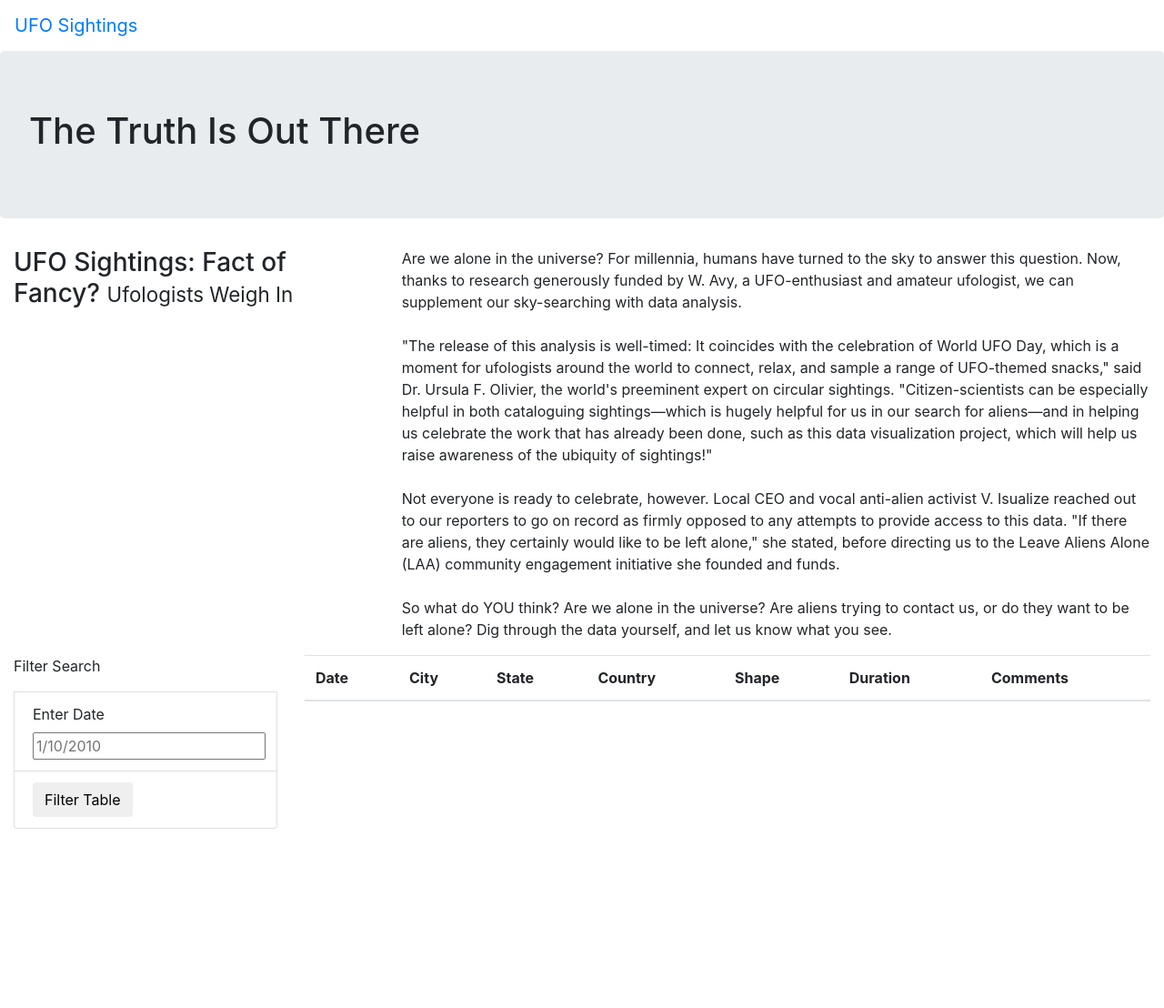
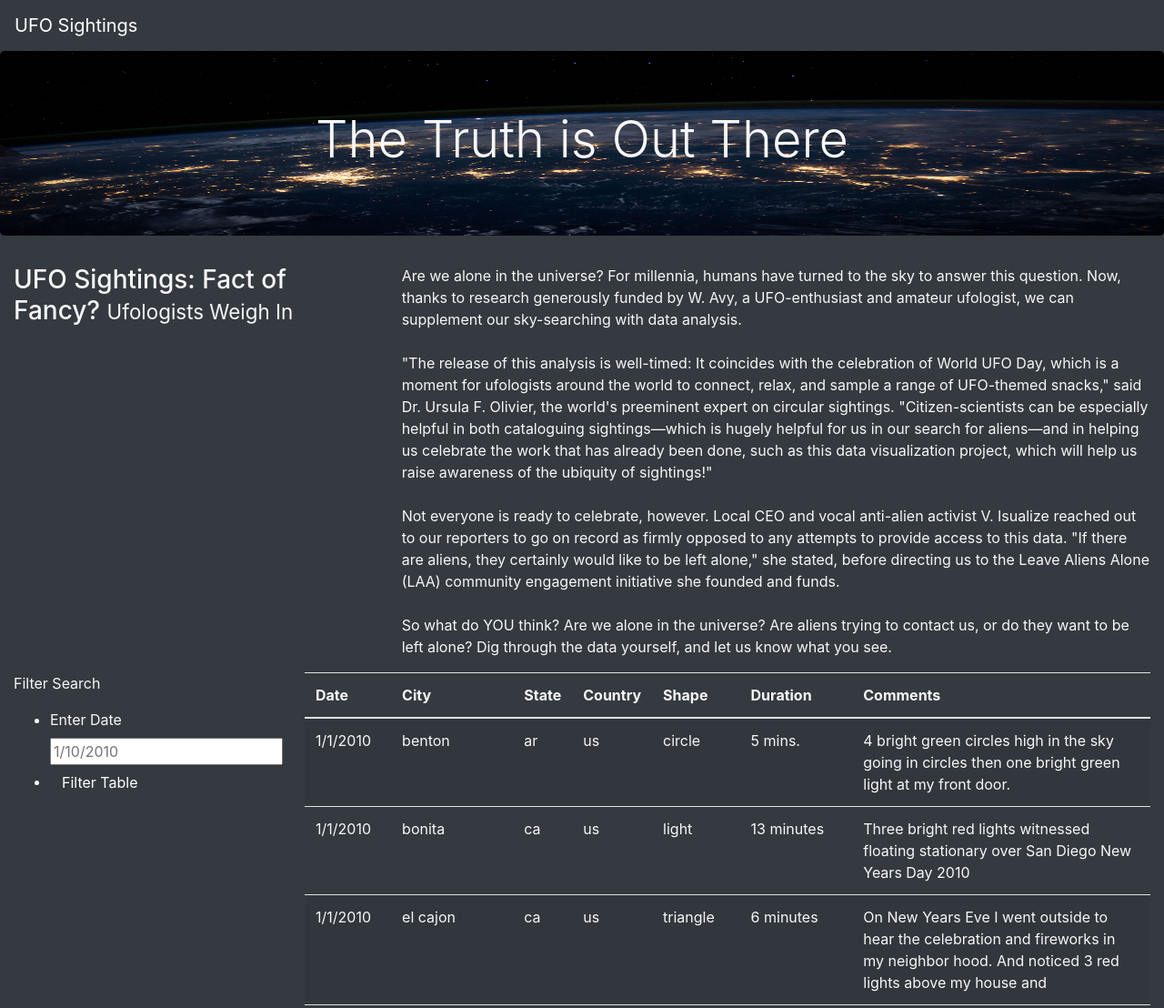
Before and after one commit to MuzX9p088KKe/UFO, a plain HTML site: page index.html in a window 1280 px wide. Shown: the top 1108 px of the page at 91% size. Before the commit the page ends 911 px from the top, so only its background shows below. Drawn offline with nearby package versions, Linux system fonts and the light colour scheme.

Commit message:
Changed the webpage style to dark and added image background

```diff
--- a/index.html
+++ b/index.html
@@ -13,14 +13,16 @@
     />
     <link rel="stylesheet" href="static/css/style.css">
 </head>
-<body>
+
+<body class="bg-dark">
+
     <div class="wrapper">
-        <nav class="navbar navbar-expand-lg">
+        <nav class="navbar navbar-dark bg-dark navbar-expand-lg">
             <a class="navbar-brand" href="index.html">UFO Sightings</a>
         </nav>
 
     <div class="jumbotron">
-        <h1>The Truth Is Out There</h1>
+        <h1 class="display-4">The Truth is Out There</h1>
     </div>
 
     <div class="container-fluid">
@@ -28,29 +30,32 @@
             <div class="col-md-4">
                 <h3>UFO Sightings: Fact of Fancy? <small>Ufologists Weigh In</small></h3>
             </div>
+
             <div class="col-md-8">
                 <p>
                   Are we alone in the universe? For millennia, humans have turned to the sky to answer this question. Now, thanks to research generously funded by W. Avy, a UFO-enthusiast and amateur ufologist, we can supplement our sky-searching with data analysis.<br><br>"The release of this analysis is well-timed: It coincides with the celebration of World UFO Day, which is a moment for ufologists around the world to connect, relax, and sample a range of UFO-themed snacks," said Dr. Ursula F. Olivier, the world's preeminent expert on circular sightings. "Citizen-scientists can be especially helpful in both cataloguing sightings—which is hugely helpful for us in our search for aliens—and in helping us celebrate the work that has already been done, such as this data visualization project, which will help us raise awareness of the ubiquity of sightings!"<br><br>Not everyone is ready to celebrate, however. Local CEO and vocal anti-alien activist V. Isualize reached out to our reporters to go on record as firmly opposed to any attempts to provide access to this data. "If there are aliens, they certainly would like to be left alone," she stated, before directing us to the Leave Aliens Alone (LAA) community engagement initiative she founded and funds.<br><br>So what do YOU think? Are we alone in the universe? Are aliens trying to contact us, or do they want to be left alone? Dig through the data yourself, and let us know what you see.
-
                 </p>
             </div>
+
         </div>
     </div>
 
     <div class="container-fluid">
         <div class="row">
+
             <div class="col-md-3">
-                <form>
+                <form class="bg-dark">
                     <p>Filter Search</p>
+                    <ul class="bg-dark">
+                        <li [ tag.]{style="font-family: inherit; font-size: 1rem;"}class="list-group-item">
+                            <label for="date">Enter Date</label>
+                            <input type="text" placeholder="1/10/2010" id="datetime" />
+                        </li>
+                        <li [ tag.]{style="font-family: inherit; font-size: 1rem;"}class="list-group-item">
+                            <button id="filter-btn" type="button" class="btn btn-dark">Filter Table</button>
+                        </li>
+                    </ul>
                 </form>
-
-                <li class="list-group-item">
-                    <label for="date">Enter Date</label>
-                    <input type="text" placeholder="1/10/2010" id="datetime" />
-                </li>
-                <li class="list-group-item">
-                    <button id="filter-btn" type="button" class="btn btn-default">Filter Table</button>
-                </li>
 
             </div>
 
@@ -70,8 +75,13 @@
                 <tbody></tbody>
               </table>
             </div>
+
         </div>
     </div>
 
+    <script src="https://cdnjs.cloudflare.com/ajax/libs/d3/4.11.0/d3.js"></script>
+    <script src="static/js/data.js"></script>
+    <script src="static/js/app.js"></script>
+
 </body>
 </html>
--- a/static/css/style.css
+++ b/static/css/style.css
@@ -0,0 +1,10 @@
+body {
+
+    color: #f7f7f7;
+}
+
+.jumbotron {
+    background-image: url("../images/nasa.jpg");
+    background-size: 100% 100%;
+    text-align: center;
+}
```
Also changed, not shown: static/images/nasa.jpg (added).
